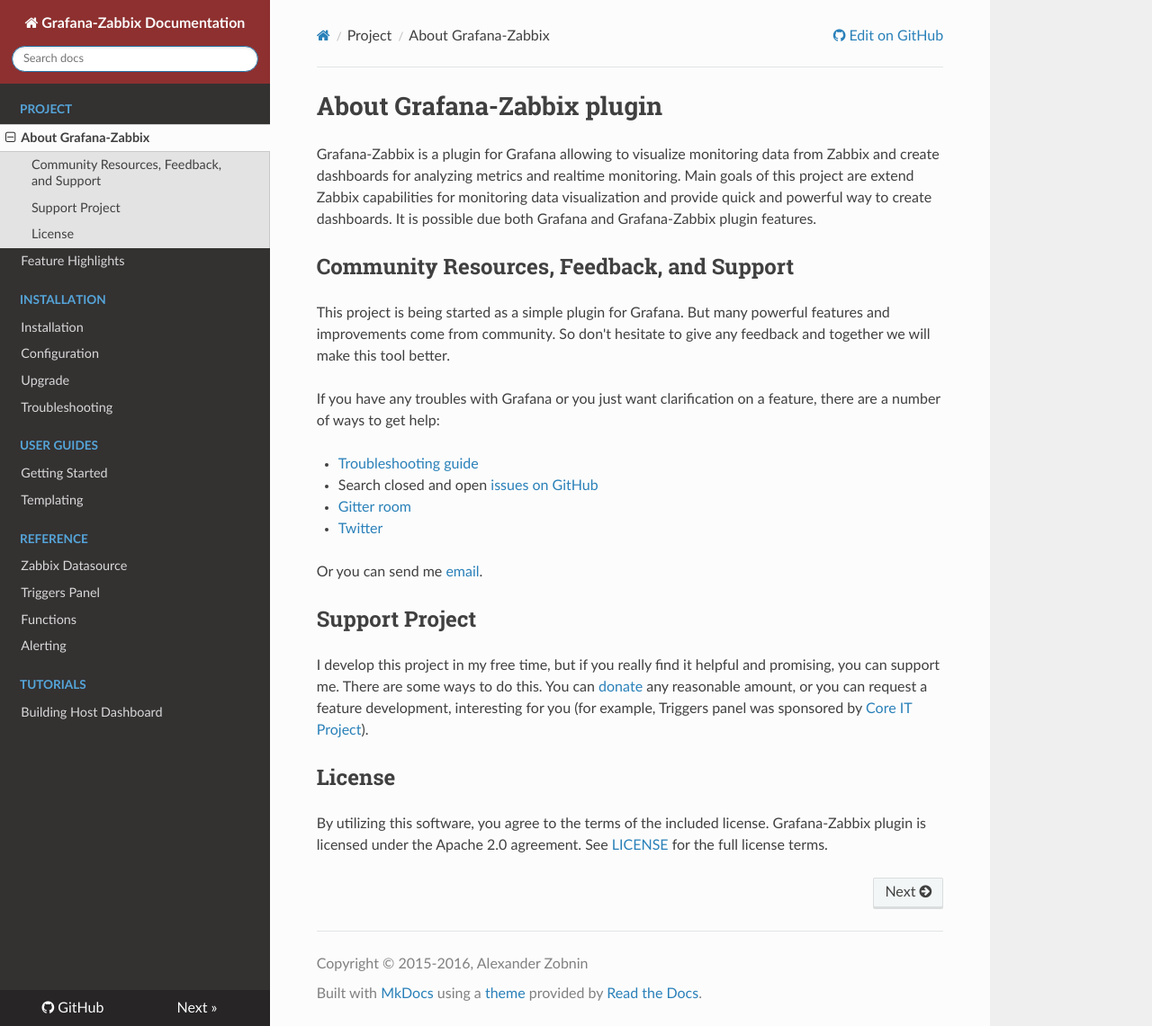
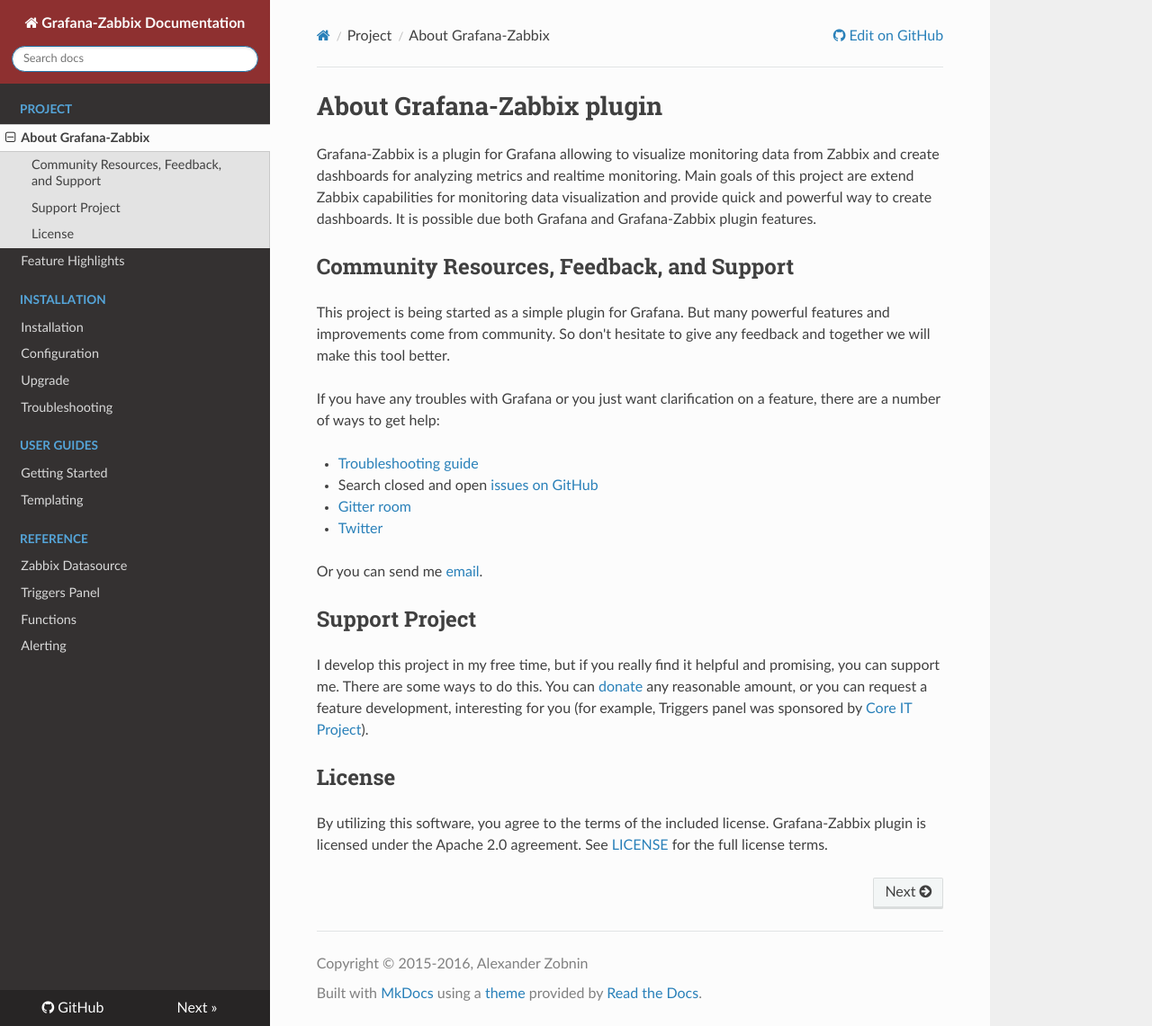
Before and after one commit to grafana/grafana-zabbix, an MkDocs documentation site: the page built from docs/sources/index.md, in a window 1280 px wide and 1141 px high. Shown: the whole window at 90% size. Built offline with MkDocs 1.6.1, drawn with Linux system fonts in a browser that asks for light colours; nearby versions of some CDN libraries; old or Windows-style settings are respelled for this version of MkDocs; some of the changed lines change nothing that is shown.

Commit message:
docs: remove empty tutorials

```diff
--- a/docs/mkdocs.yml
+++ b/docs/mkdocs.yml
@@ -28,5 +28,5 @@
     - 'Triggers Panel': 'reference/panel-triggers.md'
     - 'Functions': 'reference/functions.md'
     - 'Alerting': 'reference/alerting.md'
-- Tutorials:
-    - 'Building Host Dashboard': 'tutorials/host_dashboard.md'
+# - Tutorials:
+#     - 'Building Host Dashboard': 'tutorials/host_dashboard.md'
```
